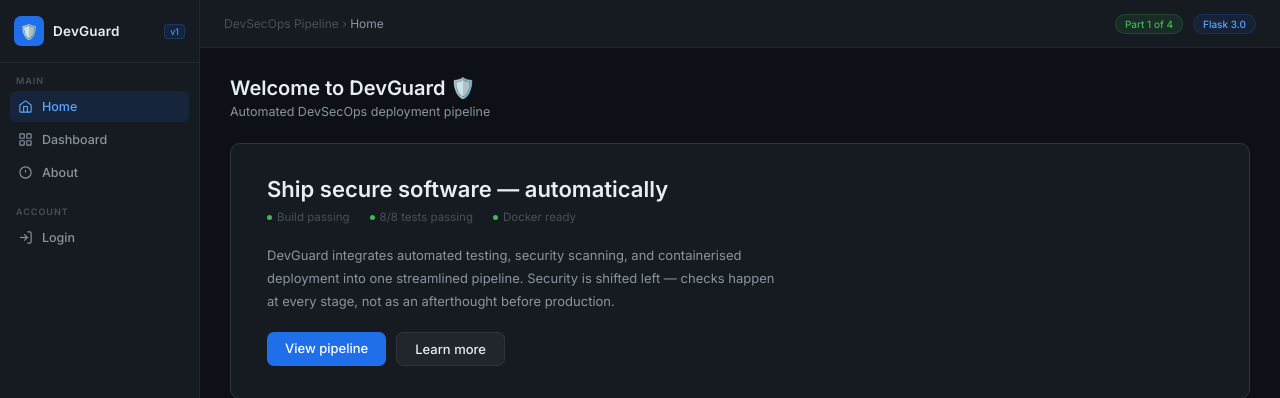
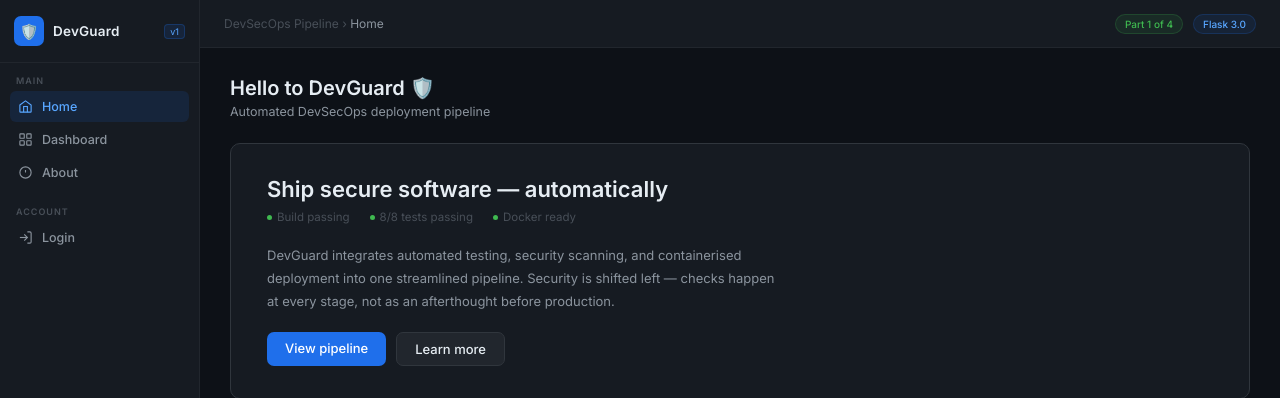
Before and after one commit to koushik6336/devguard, a Flask app: page / in a window 1280 px wide. Shown: the top 398 px of the page. Run offline with Flask 3, Linux system fonts and the light colour scheme.

Commit message:
test: verify pipeline is working

```diff
--- a/templates/home.html
+++ b/templates/home.html
@@ -24,7 +24,7 @@
 {% endblock %}
 {% block content %}
 <div class="page-head">
-  <h1>Welcome to DevGuard 🛡️</h1>
+  <h1>Hello to DevGuard 🛡️</h1>
   <p>Automated DevSecOps deployment pipeline</p>
 </div>
 
```
